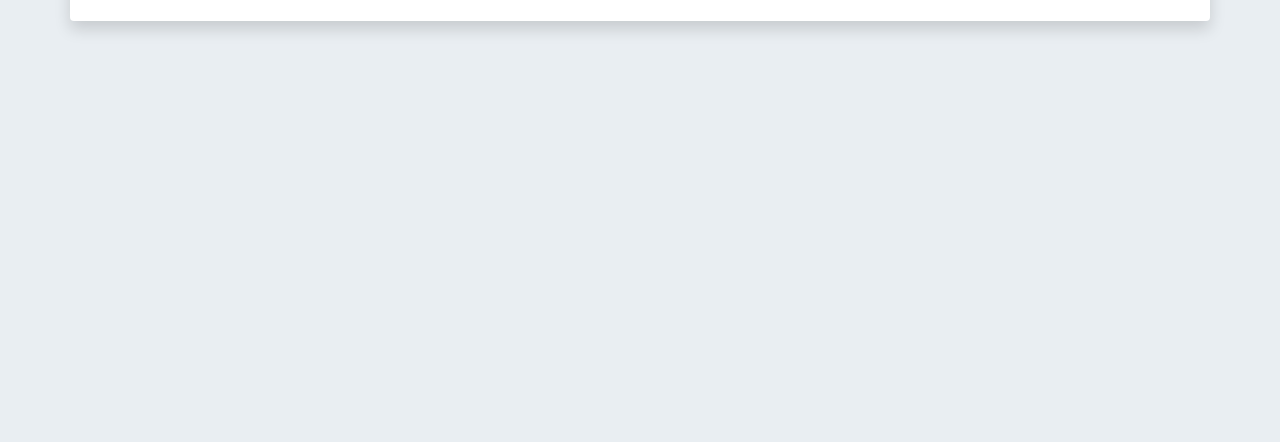
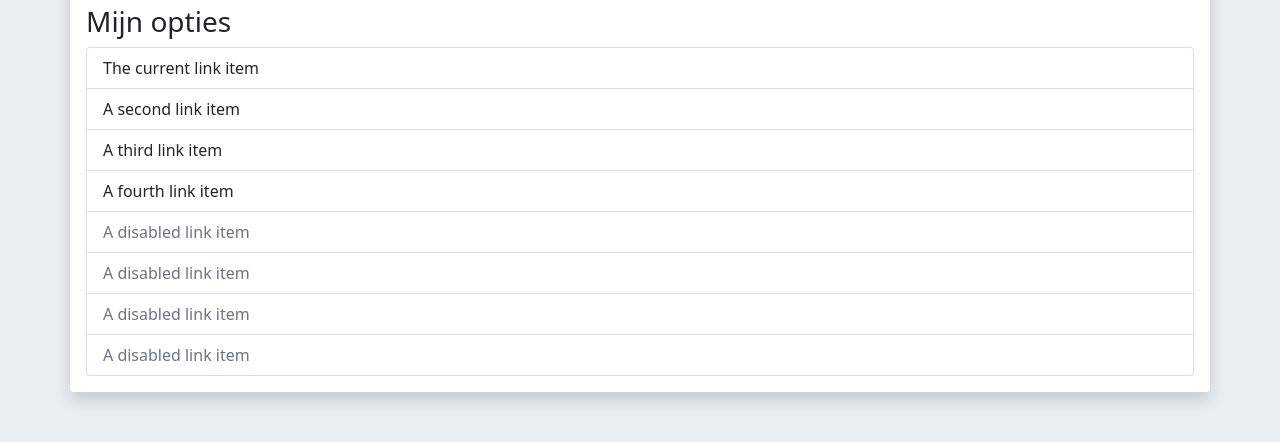
Before and after one commit to grishian/grishianapp, a Flask app: a page that uses myapp/templates/user/user.html in a window 1280 px wide. Shown: the part 157-599 px from the top of the page. Run offline with Flask 2, Linux system fonts and the light colour scheme.

Commit message:
added options in profile page

```diff
--- a/myapp/templates/user/user.html
+++ b/myapp/templates/user/user.html
@@ -1,9 +1,19 @@
 {% extends 'index.html' %}
 
 {% block main_content %}
-<h1>{{current_user.username}}'s Profiel</h1>
+<h1>{{ current_user.username }}'s Profiel</h1>
 
-
+<h3>Mijn opties</h3>
+<div class="list-group">
+    <a href="#" class="list-group-item list-group-item-action">The current link item</a>
+    <a href="#" class="list-group-item list-group-item-action">A second link item</a>
+    <a href="#" class="list-group-item list-group-item-action">A third link item</a>
+    <a href="#" class="list-group-item list-group-item-action">A fourth link item</a>
+    <a class="list-group-item list-group-item-action disabled">A disabled link item</a>
+    <a class="list-group-item list-group-item-action disabled">A disabled link item</a>
+    <a class="list-group-item list-group-item-action disabled">A disabled link item</a>
+    <a class="list-group-item list-group-item-action disabled">A disabled link item</a>
+</div>
 
 
 {% endblock %}
```
